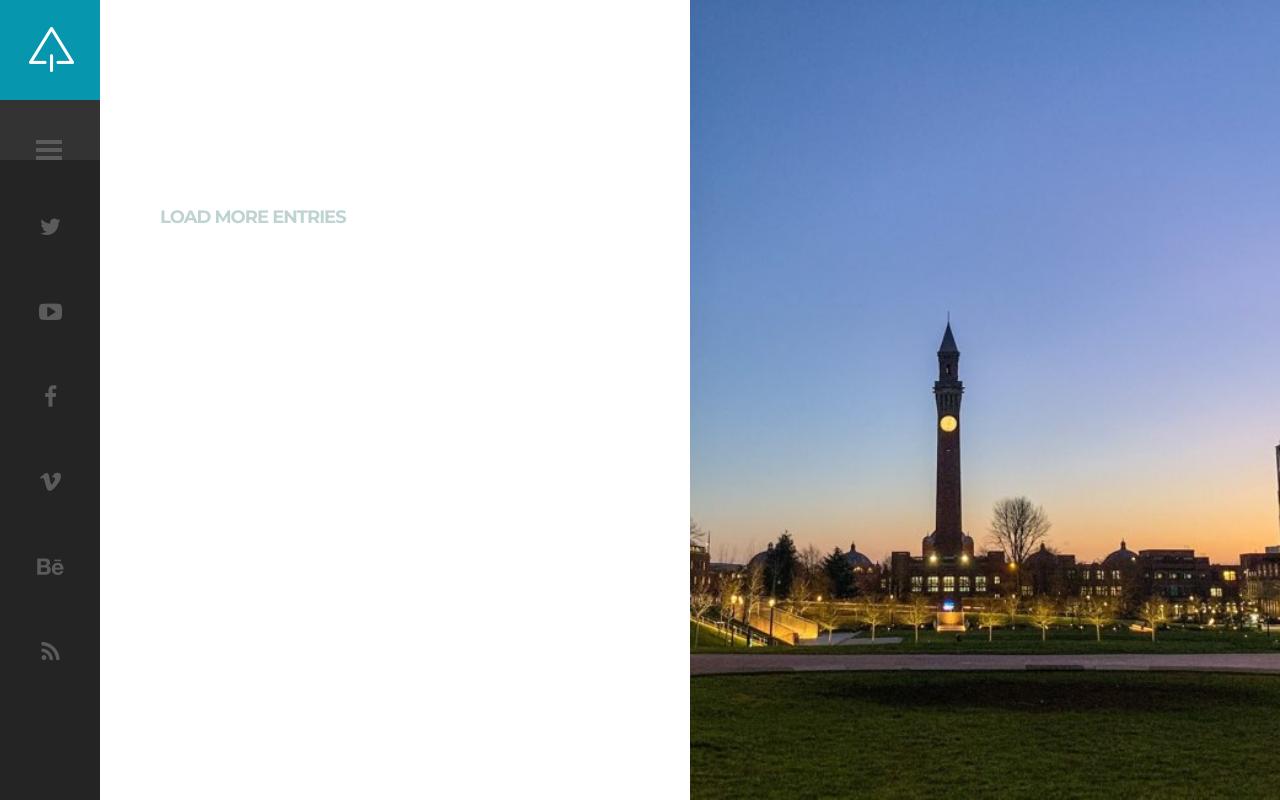
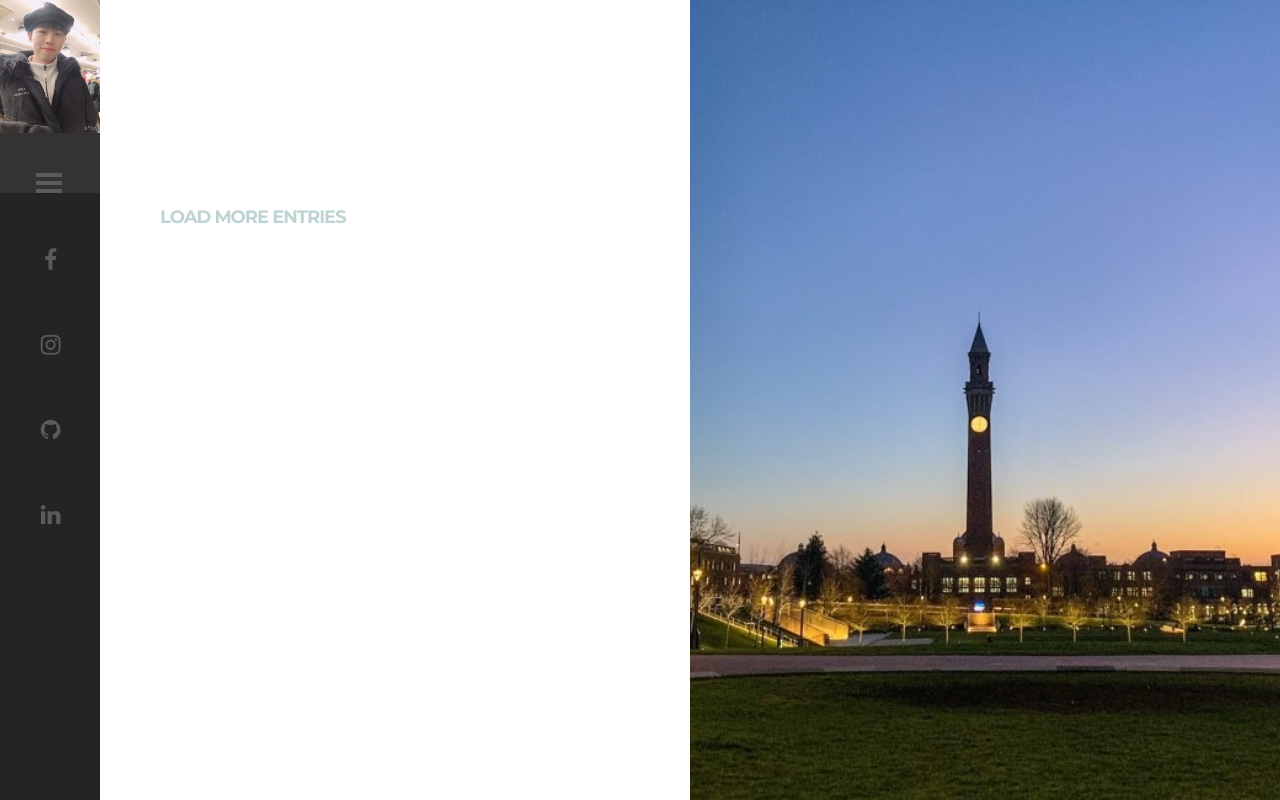
Before and after one commit to WonseokAI/django_blog, a Django app: page /blog/ in a window 1280 px wide. Run offline with Django 3.2, Linux system fonts and the light colour scheme; data that the repository does not hold is empty; some libraries are stand-ins or nearby versions.

Commit message:
change images

```diff
--- a/blog/static/css/style.css
+++ b/blog/static/css/style.css
@@ -530,7 +530,7 @@ body.open .site-content
 {
     position: fixed;
     height: 100%;
-    width: 70%;
+    width: 10%;
     width: calc(50% - 50px);
     background-size: cover;
     background-position: center center;
--- a/blog/templates/base_generic.html
+++ b/blog/templates/base_generic.html
@@ -10,7 +10,7 @@
 
         {% load static %}
         <link rel="stylesheet" href="https://stackpath.bootstrapcdn.com/bootstrap/4.5.2/css/bootstrap.min.css" integrity="sha384-JcKb8q3iqJ61gNV9KGb8thSsNjpSL0n8PARn9HuZOnIxN0hoP+VmmDGMN5t9UJ0Z" crossorigin="anonymous">
-        <link rel="shortcut icon" href="{% static 'images/favicon.png' %}" />
+        <link rel="shortcut icon" href="{% static 'demo-images/wonseok_main.jpg' %}" />
         <link href='http://fonts.googleapis.com/css?family=Montserrat:400,700%7CLibre+Baskerville:400,400italic,700' rel='stylesheet' type='text/css'>
         <link rel="stylesheet" type="text/css"  href='{% static "css/clear.css" %}' />
         <link rel="stylesheet" type="text/css"  href='{% static "css/common.css" %}' />
@@ -33,7 +33,7 @@
             <tbody>
                 <tr>
                     <td>
-                        <img src="{% static 'images/ajax-document-loader.gif' %}" alt="Loading...">
+                        <img src="{% static 'demo-images/loading.png' %}" alt="Loading...">
                     </td>
                 </tr>
             </tbody>
@@ -68,22 +68,24 @@
             <div class="menu-right-part">
                 <div class="logo-holder">
                     <a href="{% url 'index' %}">
-                        <img src="{% static 'images/logo.png' %}" alt="Suppablog WP">
+                        <img src="{% static 'demo-images/wonseok1.jpg' %}" alt="HOME">
                     </a>
                 </div>
+
+
                 <div class="toggle-holder">
                     <div id="toggle">
                         <div class="menu-line"></div>
                     </div>
                 </div>
+
+
                 <div class="social-holder">
                     <div class="social-list">
-                        <a href="#"><i class="fa fa-twitter"></i></a>
-                        <a href="#"><i class="fa fa-youtube-play"></i></a>
-                        <a href="#"><i class="fa fa-facebook"></i></a>
-                        <a href="#"><i class="fa fa-vimeo"></i></a>
-                        <a href="#"><i class="fa fa-behance"></i></a>
-                        <a href="#"><i class="fa fa-rss"></i></a>
+                        <a href="https://www.facebook.com/profile.php?id=100014244785289" target="_blank"><i class="fa fa-facebook"></i></a>
+                        <a href="https://www.instagram.com/wons20k/?hl=en" target="_blank"><i class="fa fa-instagram"></i></a>
+                        <a href="https://github.com/WonseokAI" target="_blank"><i class="fa fa-github"></i></a>
+                        <a href="https://www.linkedin.com/in/wonseok-choi-4660aa199/"><i class="fa fa-linkedin" target="_blank"></i></a>
                     </div>
                 </div>
                 <div class="fixed scroll-top"><i class="fa fa-caret-square-o-up" aria-hidden="true"></i></div>
--- a/blog/templates/index.html
+++ b/blog/templates/index.html
@@ -77,7 +77,7 @@
             </div>
 
             <div class="featured-image-holder">
-                <div class="featured-post-image" style="background-image: url({% static 'demo-images/uob.jpg' %})"></div>
+                <div class="featured-post-image" style="background-image: url({% static 'demo-images/uob2.jpg' %})"></div>
             </div>
             <div class="clear"></div>
         </div>
```
Also changed, not shown: blog/static/demo-images/loading.png (added), blog/static/demo-images/uob.jpg (deleted), blog/static/demo-images/uob2.jpg (added), blog/static/images/ajax-document-loader.gif (deleted), blog/static/images/favicon.png (deleted), blog/static/images/logo.png (deleted).
